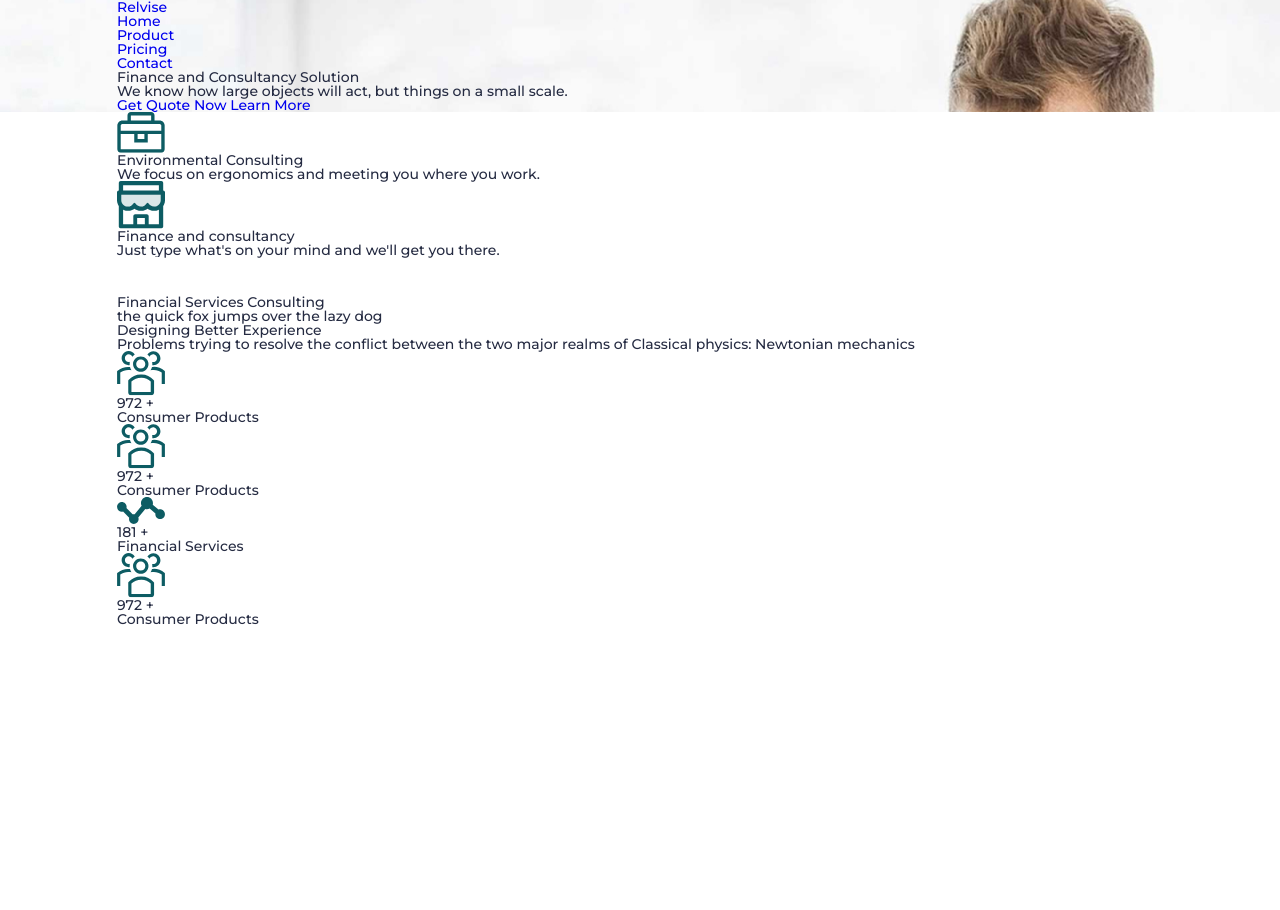
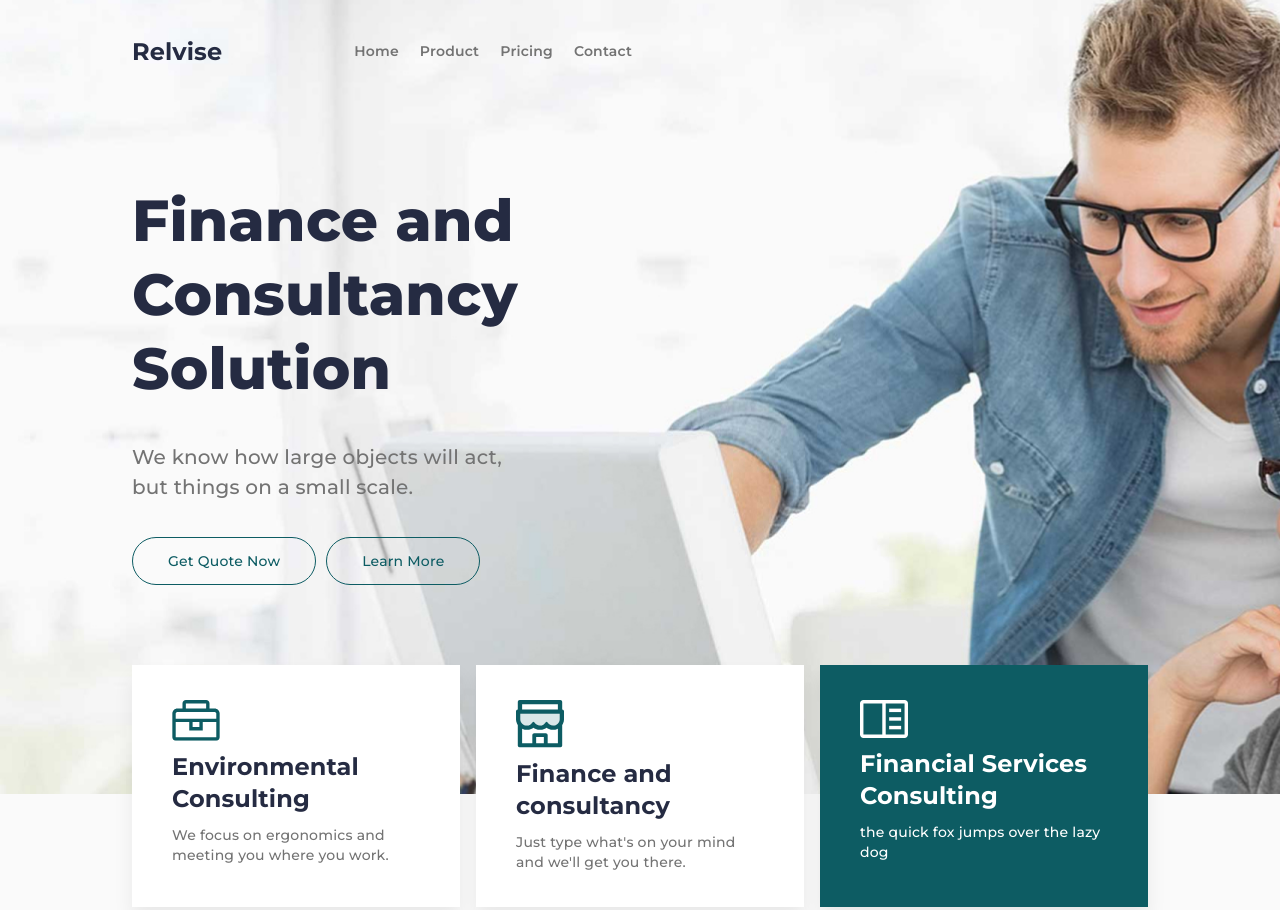
Before and after one commit to mrakas1993/relvise_project, a plain HTML site: page index.html in a window 1280 px wide. Shown: the top 910 px of the page. Before the commit the page ends 800 px from the top, so only its background shows below. Drawn offline with Linux system fonts and the light colour scheme.

Commit message:
remove style.css

```diff
--- a/style.css
+++ /dev/null
@@ -1,241 +0,0 @@
-*,
-*::before,
-*::after{
-    padding: 0;
-    margin: 0;
-    border: 0;
-    box-sizing: border-box;
-}
-a{
-    text-decoration: none;
-}
-ul,
-ol{
-    list-style: none;
-}
-img{
-    vertical-align: top;
-}
-h1,
-h2,
-h3,
-h4,
-h5,
-h6{
-    font-weight: inherit;
-    font-size: inherit;
-}
-html,
-body{
-    height: 100%;
-    line-height: 1;
-    font-size: 14px;
-    color:#252B42;
-    font-weight: 500;
-    font-family:'Montserrat';
-}
-.wrapper{
-    min-height: 100%;
-    overflow: hidden;
-    display: flex;
-    flex-direction: column;
-}
-.container{
-    max-width: 1046px;
-    padding: 0 15px;
-    margin: 0 auto;
-    box-sizing: border-box;
-}
-.header{
-    background: url(../img/background.jpg);
-    background-repeat: no-repeat;
-    background-size: cover;
-}
-.menu {
-    min-height: 104px;
-    box-sizing: border-box;
-    display: flex;
-    align-items: center;
-}
-.menu-logo{
-    margin-right: 132px;
-}
-.menu-logo a{
-    font-weight: bold;
-    font-size: 24px;
-    line-height: 133%;
-    letter-spacing: 0.1px;
-    color: #252B42;
-}
-
-.menu-nav {
-    display: flex;
-    flex-wrap: wrap;
-}
-.nav-item {
-    margin-right: 21px;
-}
-.nav-item:last-child{
-    margin: 0;
-}
-.nav-link {
-    font-weight: 600;
-    line-height: 171%;
-    letter-spacing: 0.2px;
-    color: #737373;
-}
-/* header-info */
-
-.header-info {
-    margin-top: 80px;
-}
-.header-info__title {
-    font-weight: 800;
-    font-size: 58px;
-    line-height: 128%;
-    letter-spacing: 0.2px;
-    color: #252B42;
-    max-width: 396px;
-}
-.header-info__text {
-    margin-top: 35px;
-    font-weight: 500;
-    font-size: 20px;
-    line-height: 150%;
-    letter-spacing: 0.2px;
-    color: #737373;
-    max-width: 376px;
-}
-.header-info__btns{
-    margin-top: 35px;
-    margin-bottom: 209px;
-    display: flex;
-}
-.header-info__btns .btn_a{
-    border: 1px solid #0D5C63;
-    border-radius: 37px;
-    padding: 0 35px;
-    height:48px;
-    display: flex;
-    justify-content: center;
-    align-items:center;
-    max-width: 187px;
-    font-size: 14px;
-    letter-spacing: 0.2px;
-    color: #0D5C63;
-    margin-right: 10px;
-}
-.header-info__btns .btn_a:hover{
-    color:white;
-    background: #FF7B47;
-    border-color:#FF7B47;
-}
-
-.services {
-    background: #FAFAFA;
-}
-.services-box {
-    display: flex;
-    justify-content: space-between;
-    flex-wrap: wrap;
-    position: relative;
-    margin-top: -129px;
-    z-index: 2;
-}
-.services-box_item {
-    background: white;
-    box-shadow: 0px 13px 19px rgba(0, 0, 0, 0.07);
-    max-width: 328px;
-    max-height: 242px;
-    padding: 35px 40px;
-}
-.item-img {
-    padding-bottom: 10px;
-}
-.item-title {
-    padding-bottom: 10px;
-    font-weight: bold;
-    font-size: 24px;
-    line-height: 133%;
-    letter-spacing: 0.1px;
-    color: #252B42;
-}
-.item-text {
-    font-size: 14px;
-    line-height: 143%;
-    letter-spacing: 0.2px;
-    color: #737373;
-}
-.item-green{
-    background: #0D5C63;
-}
-.item-green .item-title{
-    color: white;
-}
-.item-green .item-text{
-    color: white;
-}
-/* Заголовки секций */
-.head {
-    display: flex;
-    flex-direction: column;
-    align-items: center;
-}
-.head-title {
-    font-weight: bold;
-    font-size: 40px;
-    line-height: 142%;
-    letter-spacing: 0.2px;
-    color: #252B42;
-    padding-bottom: 10px;
-}
-.head-text {
-    font-weight: 500;
-    font-size: 14px;
-    line-height: 143%;
-    letter-spacing: 0.2px;
-    color: #737373;
-    text-align: center;
-    max-width: 511px;
-}
-/* the end Заголовки секций */
-.designing{
-    background: #FAFAFA;
-    padding: 80px 0;
-}
-.achievements {
-    padding-top: 50px;
-    display: flex;
-    justify-content: space-between;
-}
-.achievements-item {
-    max-width: 230px;
-    min-height: 209px;
-    background: white;
-    padding: 30px 30.5px;
-    display: flex;
-    flex-direction: column;
-    align-items: center;
-    justify-content: space-between;
-}
-.achievements-item__img {
-    height: 48px;
-    width: 48px;
-}
-.achievements-item__head {
-    font-weight: bold;
-    font-size: 40px;
-    line-height: 142%;
-    letter-spacing: 0.2px;
-    color: #252B42;
-    padding: 10px 0;
-
-}
-.achievements-item__text {
-    font-weight: bold;
-    font-size: 16px;
-    line-height: 150%;
-    text-align: center;
-    letter-spacing: 0.1px;
-    color: #737373;
-}
--- a/style/style.css
+++ b/style/style.css
@@ -42,124 +42,200 @@ body{
 }
 .container{
     max-width: 1046px;
+    padding: 0 15px;
     margin: 0 auto;
+    box-sizing: border-box;
 }
-header{
-    background: url("../img/background.jpg");
+.header{
+    background: url(../img/background.jpg);
     background-repeat: no-repeat;
     background-size: cover;
 }
-.header-top {
+.menu {
+    min-height: 104px;
+    box-sizing: border-box;
     display: flex;
-    padding:36px 0;
     align-items: center;
 }
-.header-top__logo {
+.menu-logo{
+    margin-right: 132px;
+}
+.menu-logo a{
     font-weight: bold;
     font-size: 24px;
     line-height: 133%;
     letter-spacing: 0.1px;
     color: #252B42;
-    margin-right: 132px;
 }
-.header-menu {
+
+.menu-nav {
     display: flex;
+    flex-wrap: wrap;
 }
-.header-menu__item {
+.nav-item {
     margin-right: 21px;
 }
-.header-menu__link {
+.nav-item:last-child{
+    margin: 0;
+}
+.nav-link {
     font-weight: 600;
-    font-size: 14px;
     line-height: 171%;
     letter-spacing: 0.2px;
     color: #737373;
 }
-.header-menu__item:last-child{
-    margin: 0;
+/* header-info */
+
+.header-info {
+    margin-top: 80px;
 }
-.header-center {
-    padding-top: 80px;
-    padding-bottom: 209px;
-}
-
-.center-title {
+.header-info__title {
     font-weight: 800;
     font-size: 58px;
-    line-height: 138%;
+    line-height: 128%;
     letter-spacing: 0.2px;
     color: #252B42;
     max-width: 396px;
 }
-.center-text {
+.header-info__text {
+    margin-top: 35px;
     font-weight: 500;
     font-size: 20px;
     line-height: 150%;
     letter-spacing: 0.2px;
     color: #737373;
     max-width: 376px;
-    padding: 35px 0;
 }
-.center-btns {
+.header-info__btns{
+    margin-top: 35px;
+    margin-bottom: 209px;
     display: flex;
 }
-.center-btn {
-    font-weight: bold;
+.header-info__btns .btn_a{
+    border: 1px solid #0D5C63;
+    border-radius: 37px;
+    padding: 0 35px;
+    height:48px;
+    display: flex;
+    justify-content: center;
+    align-items:center;
+    max-width: 187px;
     font-size: 14px;
-    line-height: 200%;
     letter-spacing: 0.2px;
     color: #0D5C63;
-    padding: 9px 35px;
-    border: 1px solid #0D5C63;
-    border-radius: 37px;
     margin-right: 10px;
 }
-.center-btn:last-child{
-    margin: 0;
-}
-.center-btn:hover{
-    color: white;
-    background-color: #FF7B47;
+.header-info__btns .btn_a:hover{
+    color:white;
+    background: #FF7B47;
     border-color:#FF7B47;
 }
-.finance-box {
+
+.services {
+    background: #FAFAFA;
+}
+.services-box {
     display: flex;
     justify-content: space-between;
+    flex-wrap: wrap;
     position: relative;
     margin-top: -129px;
+    z-index: 2;
 }
-.finance-item {
+.services-box_item {
+    background: white;
+    box-shadow: 0px 13px 19px rgba(0, 0, 0, 0.07);
     max-width: 328px;
-    min-height: 242px;
-    background: white;
+    max-height: 242px;
     padding: 35px 40px;
-    box-shadow: 0px 13px 19px rgba(0, 0, 0, 0.07);
 }
-.finance-item__img {
+.item-img {
+    padding-bottom: 10px;
 }
-.finance-item__title {
-    padding: 10px 0;
+.item-title {
+    padding-bottom: 10px;
     font-weight: bold;
     font-size: 24px;
     line-height: 133%;
     letter-spacing: 0.1px;
     color: #252B42;
-    max-width: 234px;
 }
-.finance-item__text {
+.item-text {
+    font-size: 14px;
+    line-height: 143%;
+    letter-spacing: 0.2px;
+    color: #737373;
+}
+.item-green{
+    background: #0D5C63;
+}
+.item-green .item-title{
+    color: white;
+}
+.item-green .item-text{
+    color: white;
+}
+/* Заголовки секций */
+.head {
+    display: flex;
+    flex-direction: column;
+    align-items: center;
+}
+.head-title {
+    font-weight: bold;
+    font-size: 40px;
+    line-height: 142%;
+    letter-spacing: 0.2px;
+    color: #252B42;
+    padding-bottom: 10px;
+}
+.head-text {
     font-weight: 500;
     font-size: 14px;
     line-height: 143%;
     letter-spacing: 0.2px;
     color: #737373;
-    max-width: 224px;
+    text-align: center;
+    max-width: 511px;
 }
-.get{
-    background: #0D5C63;
+/* the end Заголовки секций */
+.designing{
+    background: #FAFAFA;
+    padding: 80px 0;
 }
-.get>h2{
-    color: white;
+.achievements {
+    padding-top: 50px;
+    display: flex;
+    justify-content: space-between;
 }
-.get>p{
-    color: white;
+.achievements-item {
+    max-width: 230px;
+    min-height: 209px;
+    background: white;
+    padding: 30px 30.5px;
+    display: flex;
+    flex-direction: column;
+    align-items: center;
+    justify-content: space-between;
 }
+.achievements-item__img {
+    height: 48px;
+    width: 48px;
+}
+.achievements-item__head {
+    font-weight: bold;
+    font-size: 40px;
+    line-height: 142%;
+    letter-spacing: 0.2px;
+    color: #252B42;
+    padding: 10px 0;
+
+}
+.achievements-item__text {
+    font-weight: bold;
+    font-size: 16px;
+    line-height: 150%;
+    text-align: center;
+    letter-spacing: 0.1px;
+    color: #737373;
+}
```
